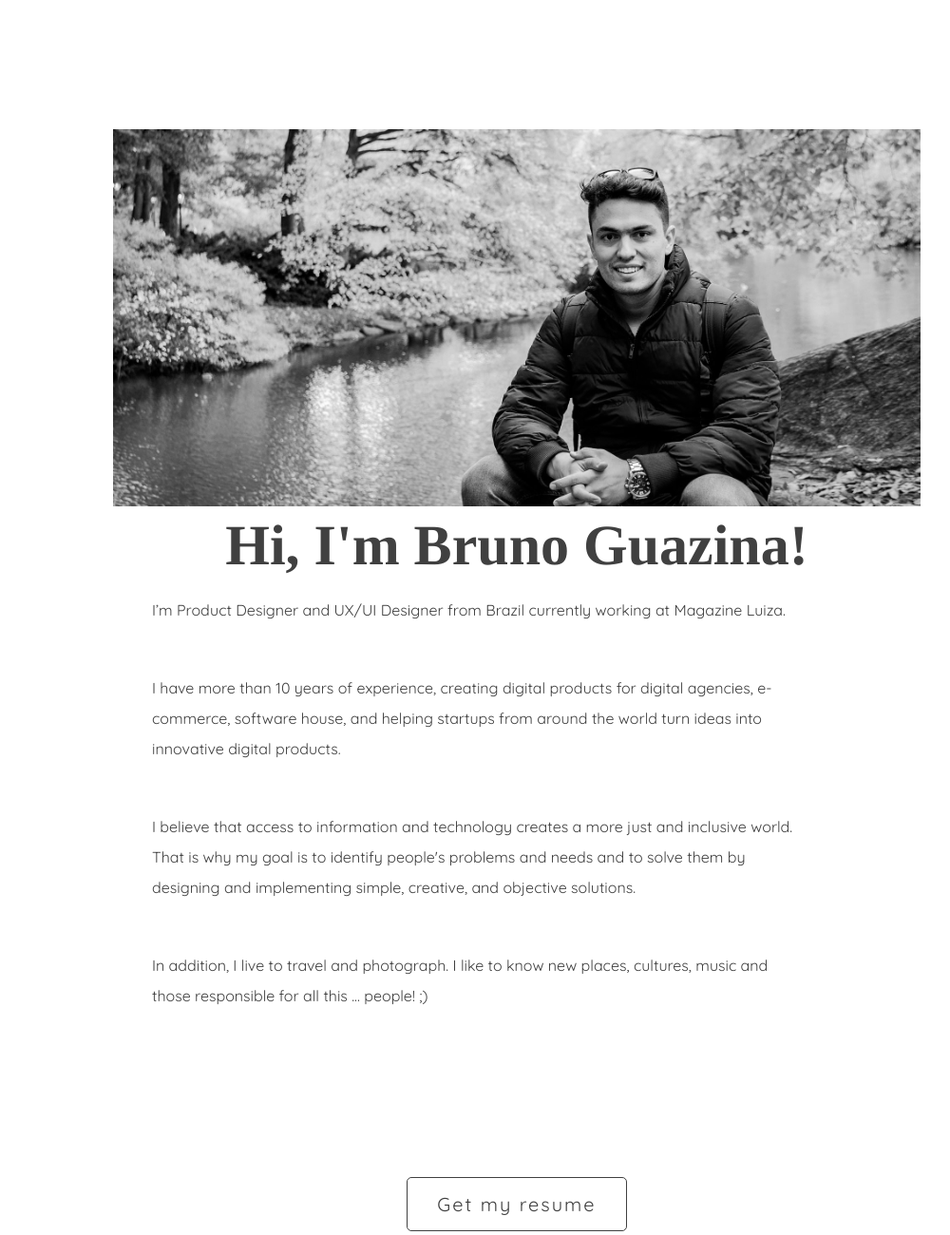
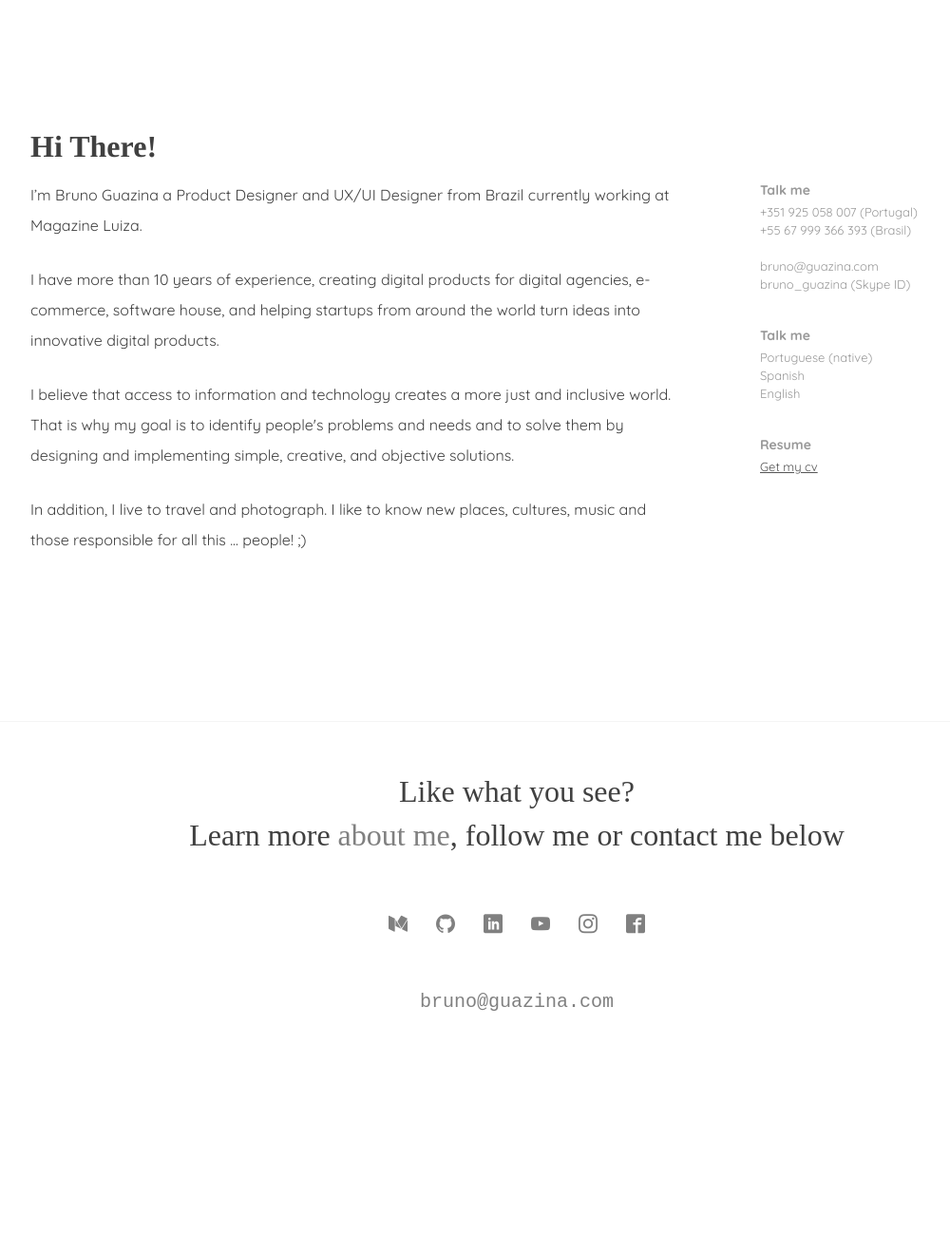
Before and after one commit to brunoguazina/new-portfolio, a React app: page /about in a window 1280 px wide. Shown: the part 100-1400 px from the top of the page at 95% size, without its empty margins (96-1096 px from the left). After the commit the page ends 1218 px from the top, so only its background shows below. Built offline with nearby package versions, Linux system fonts and the light colour scheme; a web font is replaced by a local one.

Commit message:
adjustment

```diff
--- a/src/components/Footer.js
+++ b/src/components/Footer.js
@@ -1,4 +1,5 @@
 import React, { Component } from 'react';
+import { Link } from 'react-router-dom'
 
 import './Footer.scss';
 
@@ -9,7 +10,7 @@ class Footer extends Component {
             <footer id="contact">
                 <div className="wrap">
                     <h4>Like what you see?</h4>
-                    <p className="footer-bold">Learn more <a href="/about">about me</a>, follow me or contact me below</p>
+                    <p className="footer-bold">Learn more <Link to="/about">about me</Link>, follow me or contact me below</p>
                     <ul>
                         <li><a href="https://medium.com/@brunoguazina" className="icon-medium"> </a></li>
                         <li><a href="https://github.com/brunoguazina" className="icon-github"> </a></li>
@@ -18,7 +19,12 @@ class Footer extends Component {
                         <li><a href="https://www.instagram.com/brunoguazina/" className="icon-instagram"> </a></li>
                         <li><a href="https://www.facebook.com/brunoguazina/" className="icon-facebook"> </a></li>
                     </ul>
-                    <p className="email clear"><span className="maily"><a href="mailto:bruno@guazina.com">bruno@guazina.com</a></span></p>
+
+                    <p className="email clear">
+                        <span className="maily">
+                            <a href="mailto:bruno@guazina.com">bruno@guazina.com</a>
+                        </span>
+                    </p>
                 </div>
             </footer>
         )
--- a/src/components/Menu.js
+++ b/src/components/Menu.js
@@ -22,7 +22,6 @@ class Menu extends Component {
                     {this.apresentarBotaoVoltar()}
                     {this.apresentarProjects()}
                     <NavLink to="/about" activeClassName="selected">About</NavLink>
-                    <NavLink to="/contact" activeClassName="selected">Contact</NavLink>
                 </nav>
             </header>
         );
--- a/src/index.js
+++ b/src/index.js
@@ -6,6 +6,7 @@ import { BrowserRouter, Switch, Route } from 'react-router-dom'
 import App from './pages/App';
 import About from './pages/About';
 import Project from './pages/Project';
+
 
 import ComponenteDePagina404 from './pages/ComponenteDePagina404';
 
--- a/src/pages/About.js
+++ b/src/pages/About.js
@@ -22,13 +22,11 @@ class About extends Component {
 
                 <section className="main">
 
-                    <img className="coverAbout" src={thumb} alt="Bruno Guazina - Product Designer and UX/UI Designer" />
-
-                    <h1> Hi, I'm Bruno Guazina! </h1>
-
-                    <div className="content">
+                    <article className="content">
+                        <div>
+                            <h4>Hi There!</h4>
                             <p>
-                            I’m Product Designer and UX/UI Designer from Brazil currently working at Magazine Luiza.
+                                I’m Bruno Guazina a Product Designer and UX/UI Designer from Brazil currently working at Magazine Luiza.
                             </p>
                             <p>
                                 I have more than 10 years of experience, creating digital products for digital agencies, e-commerce,
@@ -44,10 +42,42 @@ class About extends Component {
                                 I like to know new places, cultures, music and those responsible for all this ... people! ;)
                             </p>
                         </div>
-                    <a href="/" className="btnResume">Get my resume</a>
+
+                    </article>
+
+                    <aside className="sideBar">
+                        <div>
+                            <h4>Talk me</h4>
+                            <p>
+                                +351 925 058 007 (Portugal)<br />
+                                +55 67 999 366 393 (Brasil)
+                                <br /><br />
+                                bruno@guazina.com<br />
+                                bruno_guazina (Skype ID)
+                            </p>
+                        </div>
+                        <div>
+                            <h4>Talk me</h4>
+                            <p>
+                                Portuguese (native)<br />
+                                Spanish<br />
+                                English<br />
+                            </p>
+                        </div>
+                        <div>
+                            <h4>Resume</h4>
+                            <p>
+                                <a href="/" >Get my cv</a>
+                            </p>
+                        </div>
+                    </aside>
+
+
+
                 </section>
 
                 <Footer />
+
             </div>
         )
     }
--- a/src/pages/pages.scss
+++ b/src/pages/pages.scss
@@ -28,7 +28,7 @@
             font-weight: 400;
             font-size: 0.8em;
             line-height: 32px;
-            margin-bottom: 50px;
+            margin-bottom: 25px;
         }
         img {
             width: 100%;
@@ -40,13 +40,13 @@
         width: 25%;
         display: inline-table;
         color: #999;
-        padding-top: 60px;
+        padding-top: 55px;
         vertical-align: top;
 
         h4 {
             font-family: 'Quicksand', sans-serif;
             font-weight: 600;
-            margin: 0;
+            margin: 0 0 5px 0;
             text-align: left;
             font-size: 14px;
         }
@@ -55,7 +55,11 @@
             font-weight: 400;
             font-size: 0.65em;
             line-height: 19px;
-            margin: 0 0 50px 0;
+            margin: 0 0 35px 0;
+
+            a{
+                color: #555;
+            }
         }
     }
 }
@@ -65,28 +69,8 @@ h1 {
 }
 
 img.coverAbout {
-    max-width: 850px;
-    //margin: 20px auto;
-    -webkit-filter: grayscale(100%); /* Safari 6.0 - 9.0 */
-    filter: grayscale(100%);
+    width: 100%;
+    //margin: -60px auto;
+    //-webkit-filter: grayscale(100%); /* Safari 6.0 - 9.0 */
+    //filter: grayscale(100%);
 }
-
-.btnResume {
-    width: 200px;
-    text-decoration: none;
-    color: #404040;
-    letter-spacing: 2px;
-
-    border: solid 1px #404040;
-    border-radius: 5px;
-    padding: 15px;
-    display: block;
-    margin: 125px auto 0 auto;
-    @extend %transition;
-
-    &:hover {
-        background-color: #404040;
-        color: #fff;
-        @extend %transition;
-    }
-}
```
Lines whose indentation alone changed are shown as unchanged.
